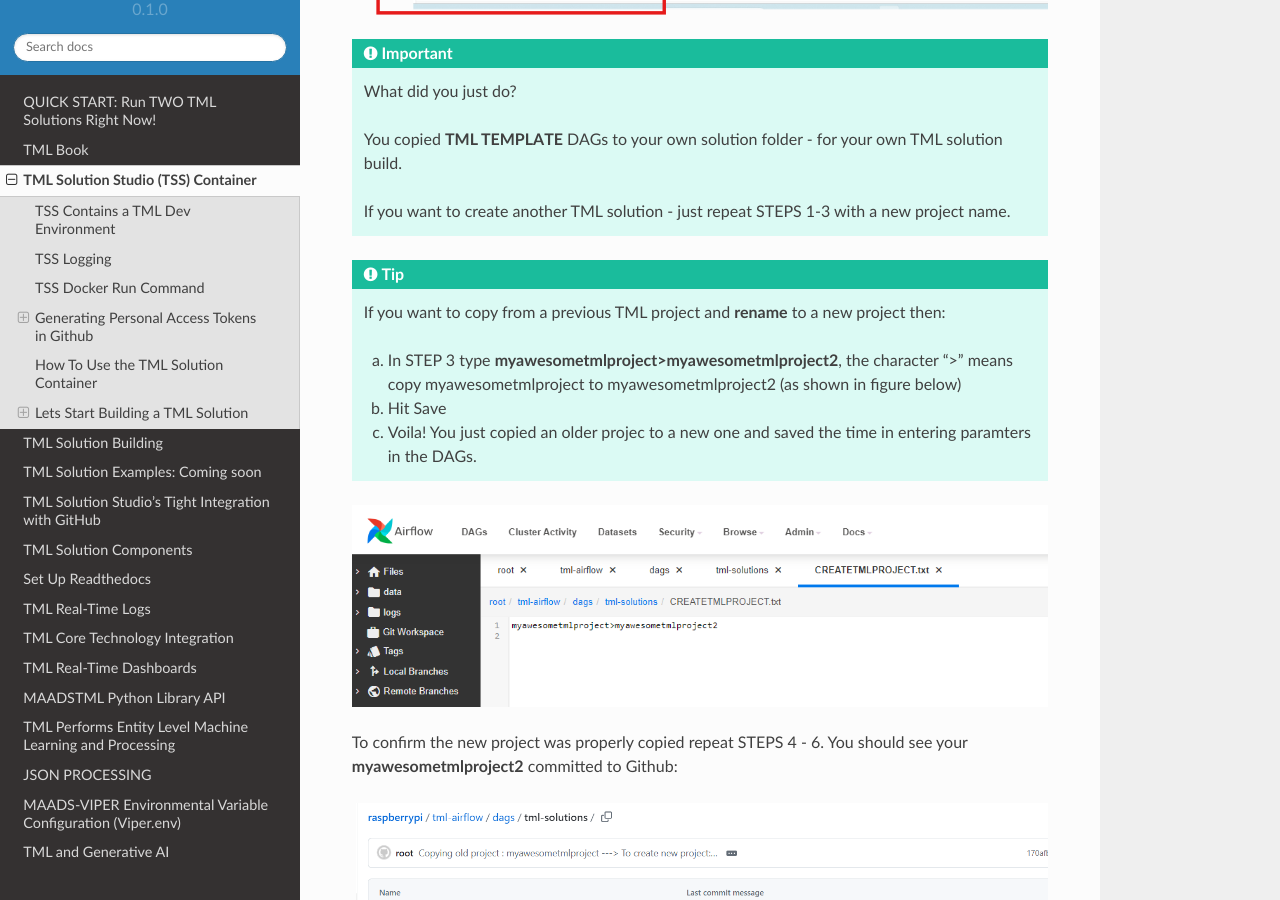
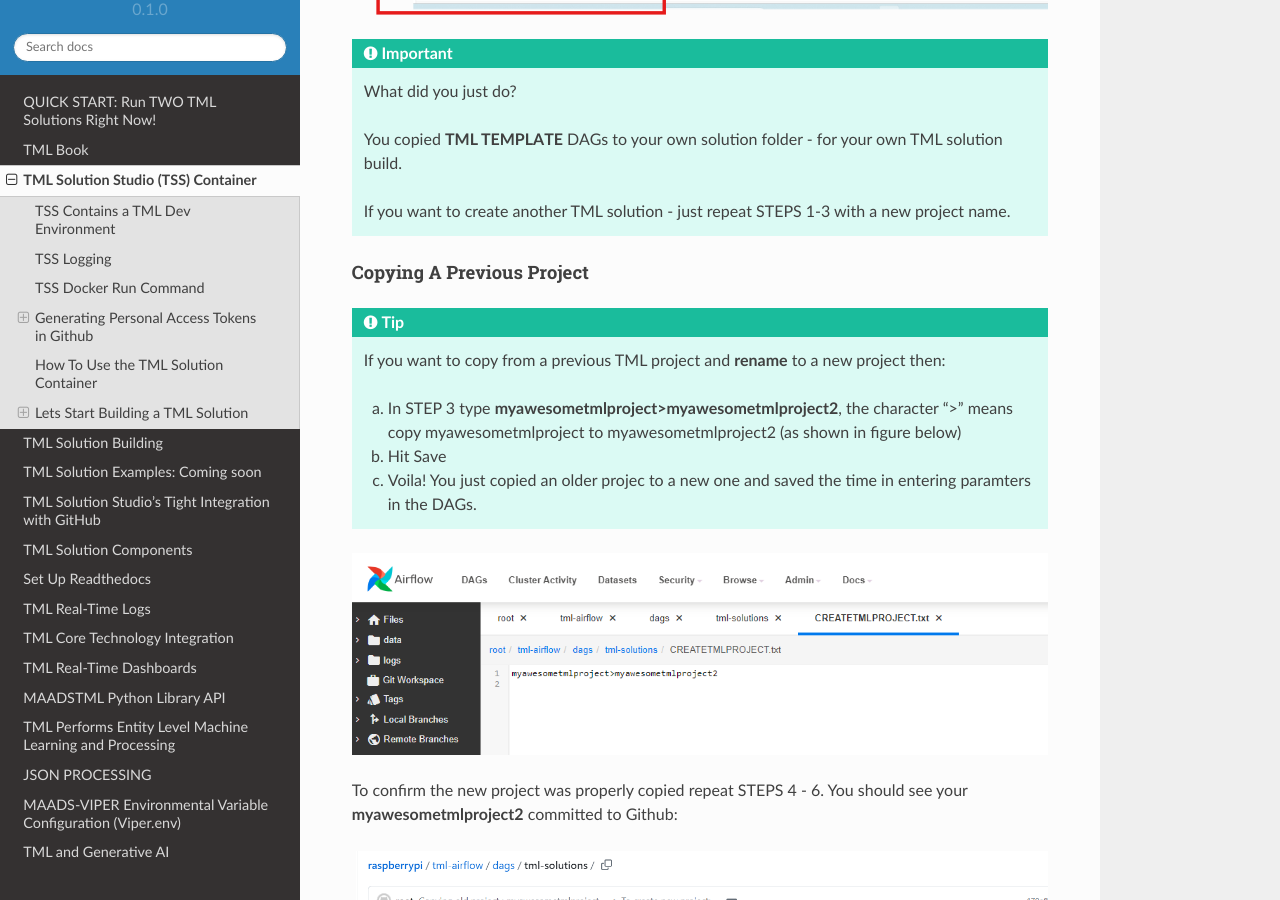
Before and after one commit to smaurice101/readthedocs, a Sphinx documentation site: the page built from docs/source/docker.rst, in a window 1280 px wide and 900 px high, scrolled down 10501 px. Built offline with Sphinx 7.4.7 and the Read the Docs theme 2.0.0, drawn with Linux system fonts in a browser that asks for light colours.

Commit message:
Update docker.rst

```diff
--- a/docs/source/docker.rst
+++ b/docs/source/docker.rst
@@ -280,6 +280,9 @@
 
    If you want to create another TML solution - just repeat STEPS 1-3 with a new project name.
 
+Copying A Previous Project
+""""""""""""""""""""""""
+
 .. tip::
    If you want to copy from a previous TML project and **rename** to a new project then:
 
```
